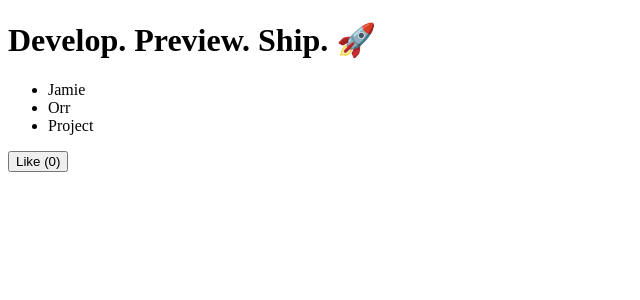
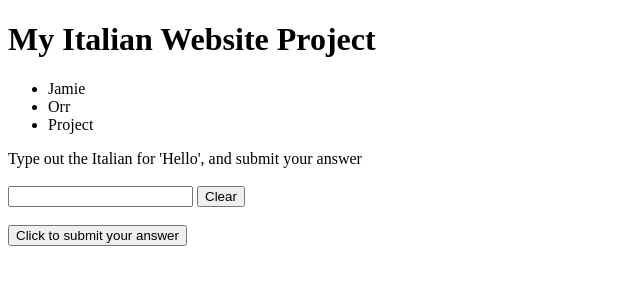
Before and after one commit to JozzaOzza/LanguageGameWebsite, a Next.js app: page / in a window 1280 px wide. Shown: the top 300 px of the page, without its empty margins (0-640 px from the left). Built offline with nearby package versions, Linux system fonts and the light colour scheme.

Commit message:
text, submit + clear buttons, conditional response

```diff
--- a/pages/index.jsx
+++ b/pages/index.jsx
@@ -5,23 +5,41 @@ function Header({ title }) {
 
 export default function HomePage() {
   const names = ['Jamie', 'Orr', 'Project'];
+  const [word, setWord] = useState('');
+  const [result, setResult] = useState('')
 
-  const [likes, setLikes] = useState(0);
-
-  function handleClick() {
-    setLikes(likes + 1);
+  function textTyping(event) {
+    setWord(event.target.value);
+  }
+  function wordSubmit() {
+    setResult(word.toLowerCase() == "ciao" ?
+    "Congratulations, you were correct" :
+    "Not quite, try again :)");
+  }
+  function clearText() {
+    setWord("");
+    setResult("");
   }
 
+
   return (
+
     <div>
-      <Header title="Develop. Preview. Ship. 🚀" />
+      <Header title="My Italian Website Project" />
       <ul>
         {names.map((name) => (
           <li key={name}>{name}</li>
         ))}
       </ul>
 
-      <button onClick={handleClick}>Like ({likes})</button>
+
+      <div>Type out the Italian for 'Hello', and submit your answer</div> <br />
+      <input type="text" id="hello" name="hello" onChange={textTyping} value={word} autoComplete="off"></input > <button onClick={clearText}>Clear</button> <br /><br />
+      <button onClick={wordSubmit}>Click to submit your answer</button> <br /> <br />
+      <div>{result}</div>
+
+      <br></br><br></br>
     </div>
+
   );
 }
```
